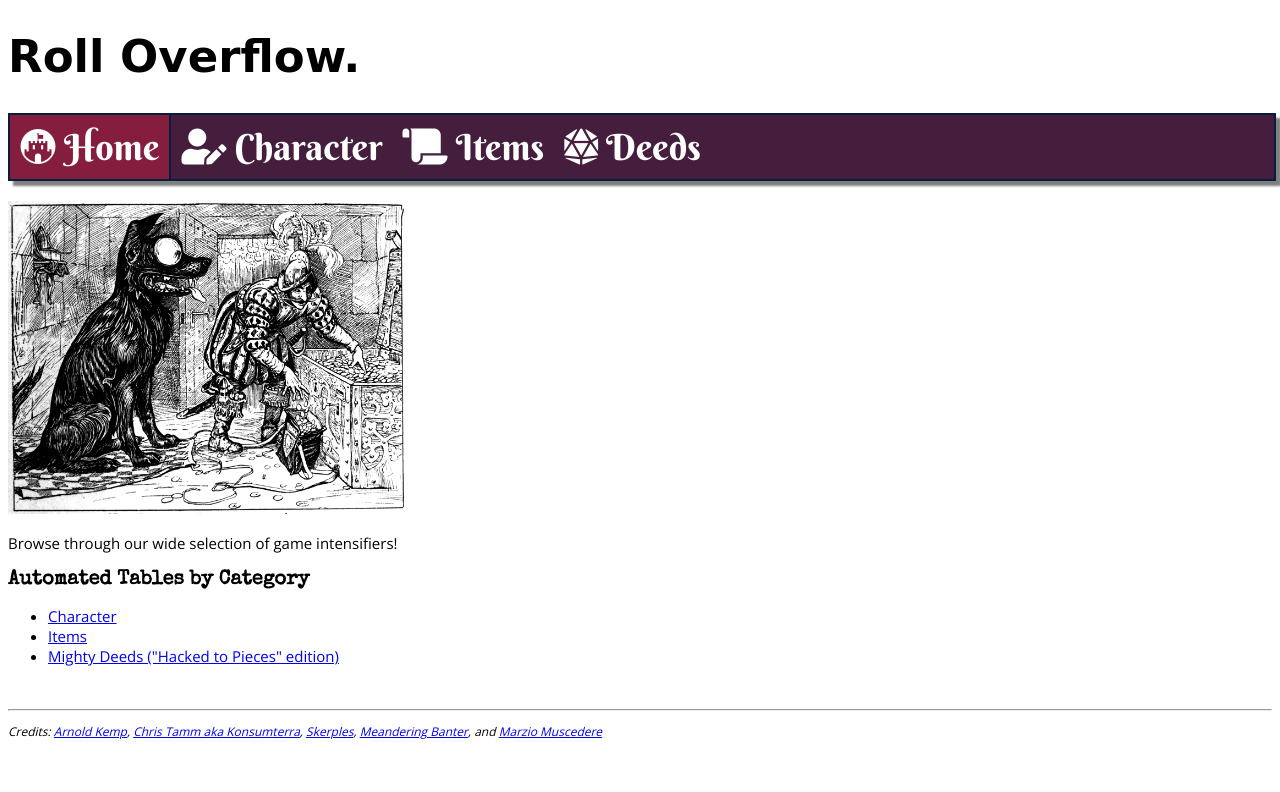
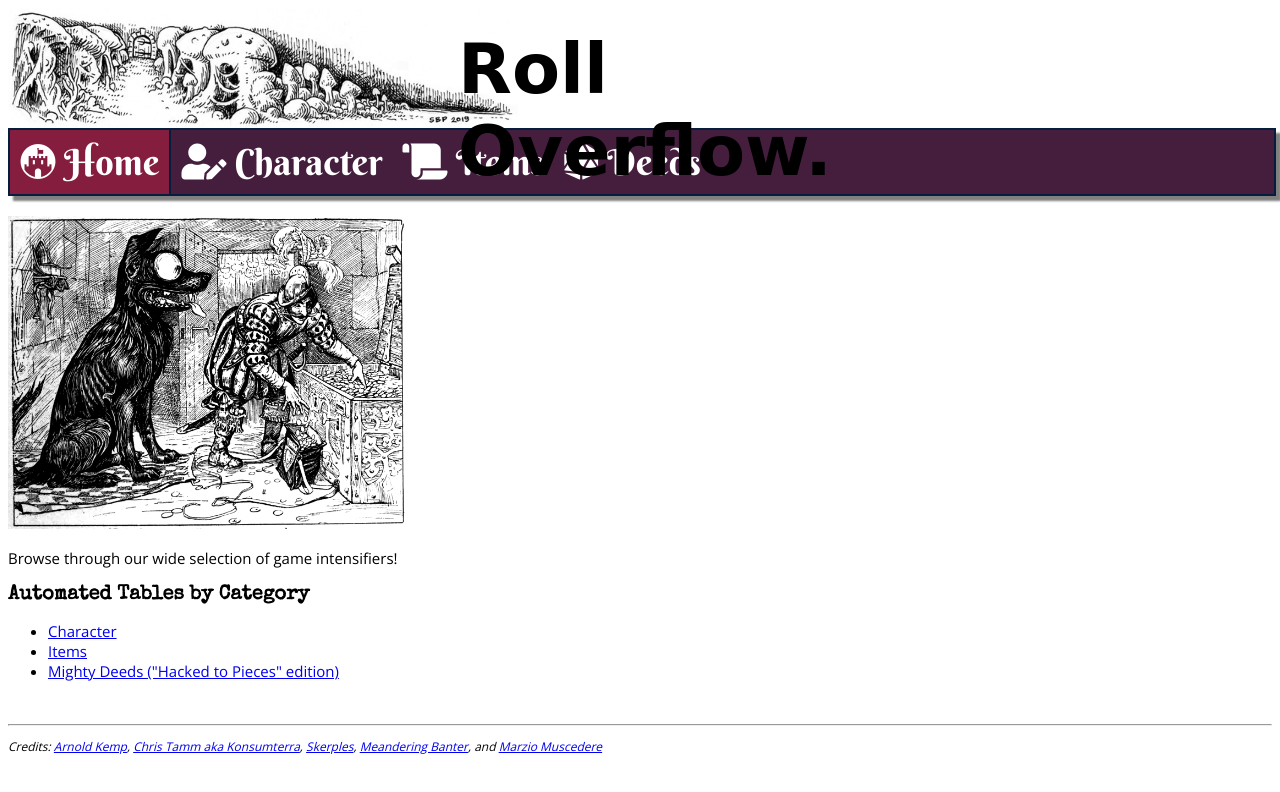
Before and after one commit to rolloverflow/rolloverflow.github.io, a plain HTML site: page index.html in a window 1280 px wide. Drawn offline with nearby package versions, Linux system fonts and the light colour scheme; a web font is replaced by a local one.

Commit message:
Logo Image added

```diff
--- a/css/styles.css
+++ b/css/styles.css
@@ -1,4 +1,18 @@
 @import url('https://fonts.googleapis.com/css?family=Open+Sans|Cabin+Sketch|Raleway|Berkshire+Swash|Galindo|Londrina+Shadow|Mystery+Quest|Special+Elite&display=swap');
+
+
+/* Logo Bar */
+
+.header img {
+  float: left;
+  height: 120px;
+}
+
+.header h1 {
+  position: absolute;
+  margin: 20px 450px;
+  font-size: 70px;
+}
 
 /* Navbar links */
 .navbar a {
--- a/index.html
+++ b/index.html
@@ -11,7 +11,10 @@
 
 </head>
   <body>
-    <h1>Roll Overflow.</h1>
+    <div class="header">
+      <img src="img/Logo_stefan_poag.jpg" id="Logo" alt="Stefan Poag">
+      <h1>Roll Overflow.</h1>
+    </div>
 
     <div class="navbar">
       <a class="home" href="index.html"><i class="fab fa-fort-awesome-alt"></i> Home</a>
```
Also changed, not shown: img/Logo_stefan_poag.jpg (added).
